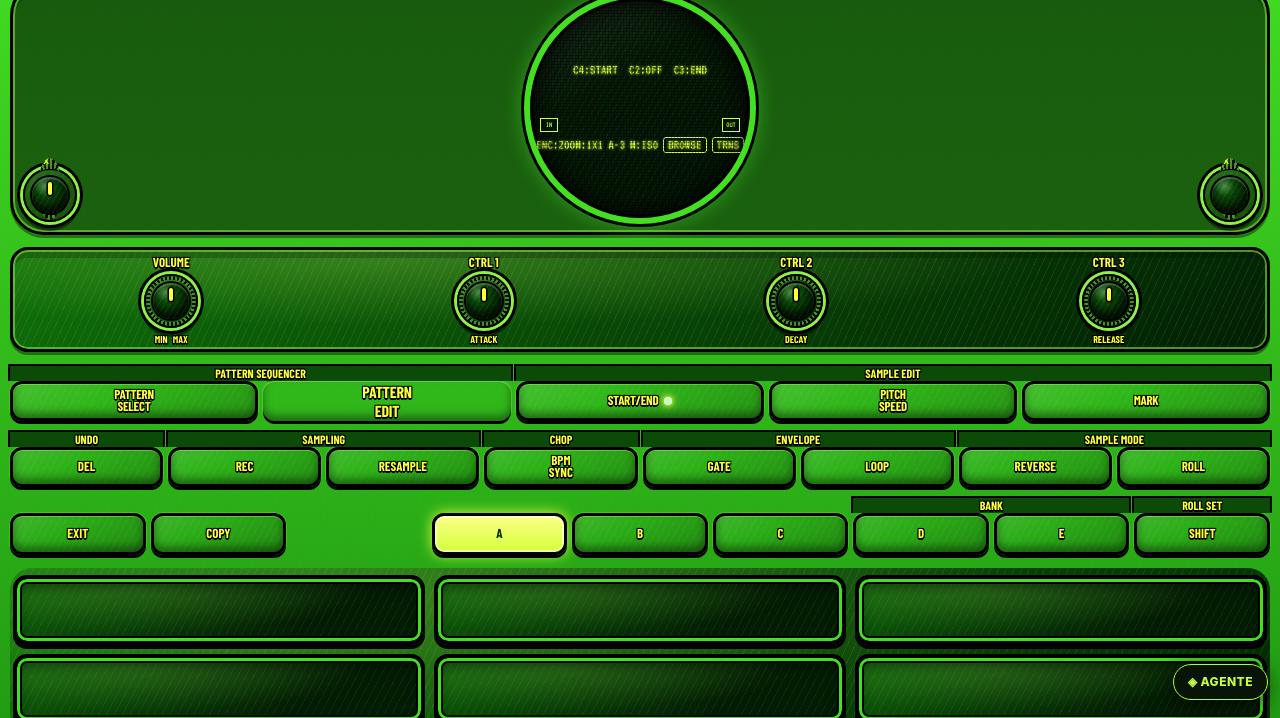
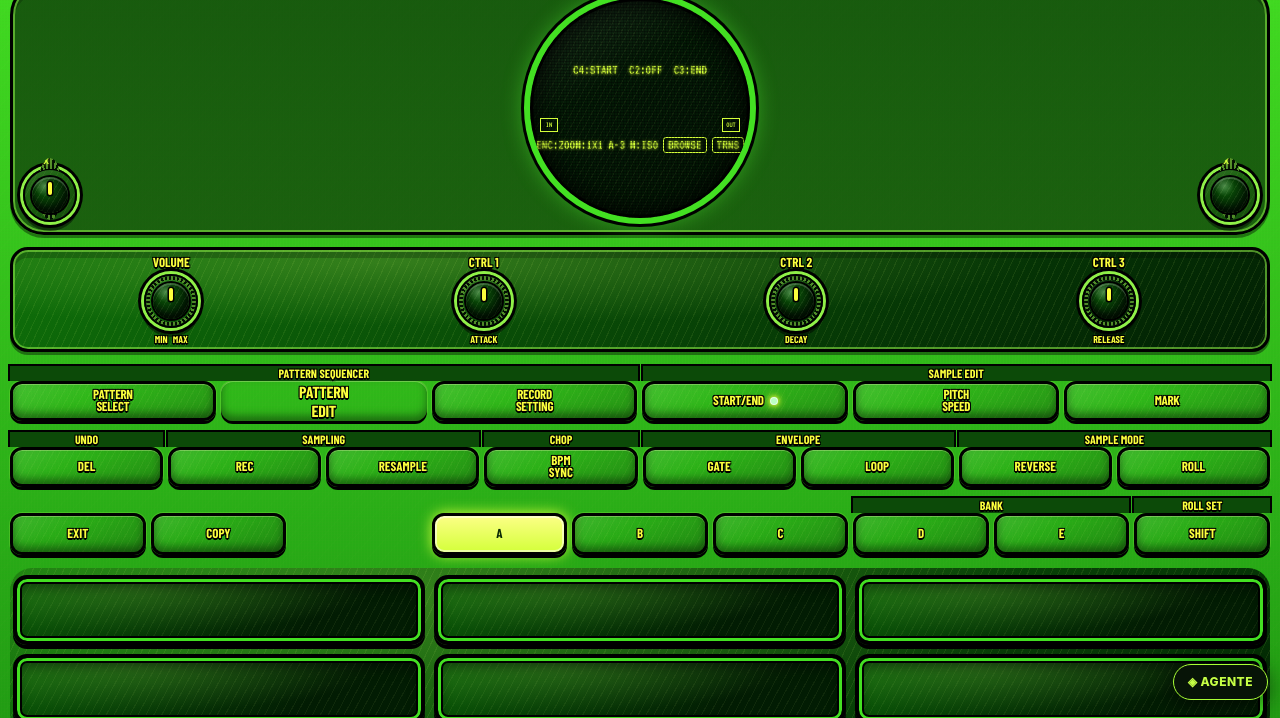
Before and after one commit to alexandermaulen/Dirtyfingaz-ZX1, a plain HTML site: page creator-zx1.html in a window 1280 px wide. Shown: the part 82-800 px from the top of the page. Drawn offline with nearby package versions, Linux system fonts and the light colour scheme; a web font is replaced by a local one.

Commit message:
feat: align ZX1 sequencer controls with ZP navigation

```diff
--- a/creator-zx1.html
+++ b/creator-zx1.html
@@ -654,10 +654,11 @@ const lx=mk('div','knob lx','<i></i>');lx.dataset.rotor='Lx';lx.setAttribute('ro
 const pe=mk('div','knob pe rx','<i></i>');pe.dataset.rotor='Rx';pe.setAttribute('role','button');pe.setAttribute('aria-label','Rx: OUT del sample y control maestro derecho');pe.tabIndex=0;bindKnob(pe,1);$('.mid').append(pe);
 
 const setLxContext=active=>{lx.classList.toggle('context-active',!!active);lx.setAttribute('aria-hidden',active?'false':'true');lx.tabIndex=active?0:-1;};setLxContext(true);$('.mid').classList.add('sample-context');
-row('repeat(5,1fr)',[['PATTERN SEQUENCER',2],['SAMPLE EDIT',3]],
- ['PATTERN<br>SELECT','PATTERN<br>EDIT','START/<br>END','PITCH<br>SPEED','MARK'],'big ra');
+row('repeat(6,1fr)',[['PATTERN SEQUENCER',3],['SAMPLE EDIT',3]],
+ ['PATTERN<br>SELECT','PATTERN<br>EDIT','RECORD<br>SETTING','START/<br>END','PITCH<br>SPEED','MARK'],'big ra');
 const trimPhaseButton=[...document.querySelectorAll("#rows .b")].find(b=>b.textContent.replace(/\s/g,"")==="START/END");
 if(trimPhaseButton){trimPhaseButton.classList.add("trim-phase-button");trimPhaseButton.innerHTML='<span>START/END</span><i class="trim-phase-led" aria-hidden="true"></i>';trimPhaseButton.setAttribute("aria-live","polite");}
+const recordSettingButton=[...document.querySelectorAll("#rows .b")].find(b=>b.textContent.replace(/\s/g,"")==="RECORDSETTING");recordSettingButton?.addEventListener("click",()=>openTransportMenu("record"));
 /* Lx y Rx son controles maestros: Lx navega el contexto de edición; Rx controla OUT en Sample y parámetros contextuales en otros modos. */
 (()=>{let angle=null,remainder=0,index=-1,active=null;const selector='.b,.piano-tools button,.trim-marker,[data-midi-target],.lcd-action,.lcd-menu button,#play,#stop,#bpmWheel';
  const targets=()=>[...document.querySelectorAll(selector)].filter(el=>!el.closest('#zp-agent-window')&&!el.disabled&&el.getAttribute('aria-hidden')!=='true'&&el.getClientRects().length);
```
